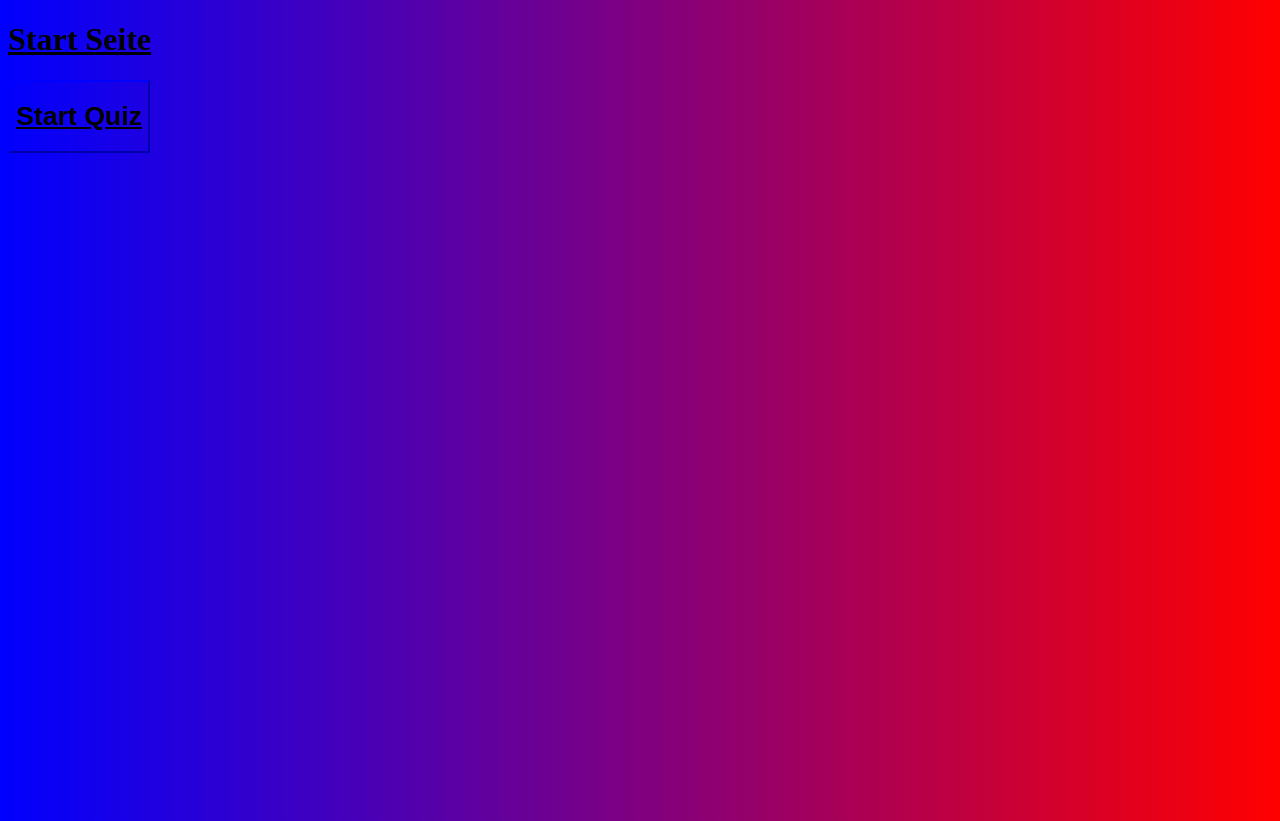
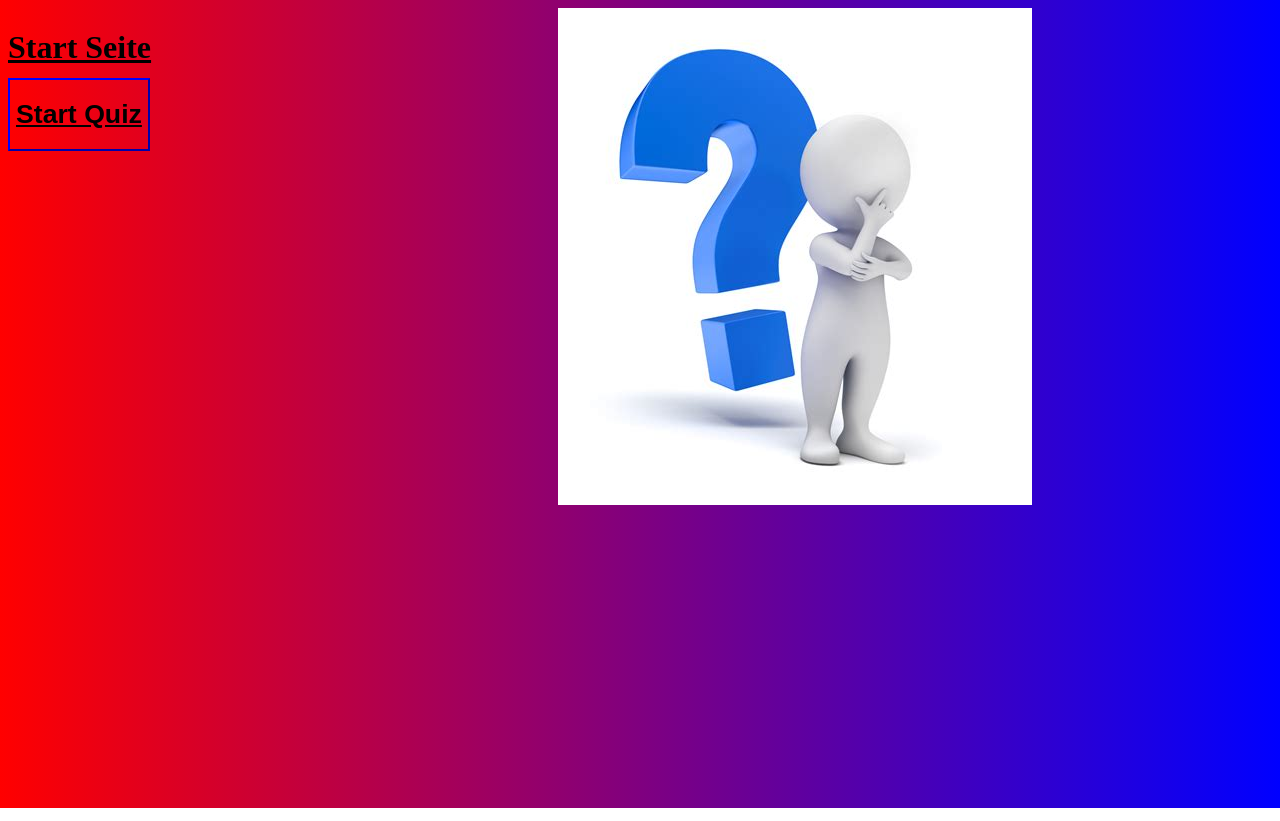
Before and after one commit to elastickerb3/Quiz, a PHP site: page / in a window 1280 px wide. Run offline with PHP 8.4, Linux system fonts and the light colour scheme.

Commit message:
Style verbesert

```diff
--- a/index.html
+++ b/index.html
@@ -8,7 +8,8 @@
     <link rel="stylesheet" href="./main/style.css">
 </head>
 <body>
-    <h1>Start Seite</h1>
-    <a href="./main/index.html"><button><h1 class="Antwort">Start Quiz</h1></button></a>
+    <img src="./main/favicon.ico" alt="Bild">
+    <h1 class="Start">Start Seite</h1>
+    <a class="Start StartButton" href="./main/index.html"><button><h1 class="Antwort">Start Quiz</h1></button></a>
 </body>
 </html>
--- a/main/style.css
+++ b/main/style.css
@@ -1,5 +1,5 @@
 body{
-    background-image:linear-gradient(to left,red, blue);
+    background-image:linear-gradient(to right, red, blue);
     padding: 0%;
     min-height: 100%;
 
@@ -25,3 +25,20 @@ a{
 html{
     height: 100%;
 }
+img{
+    position: absolute;
+    margin-left: 43%;
+    background-size: 0px;
+    z-index: -1;
+}
+.Start{
+    position:absolute;
+    z-index: 0;
+}
+.StartButton{
+    margin-top: 70px;
+}
+.div{
+    width: 47px;
+    margin-left: 40%;
+}
```
